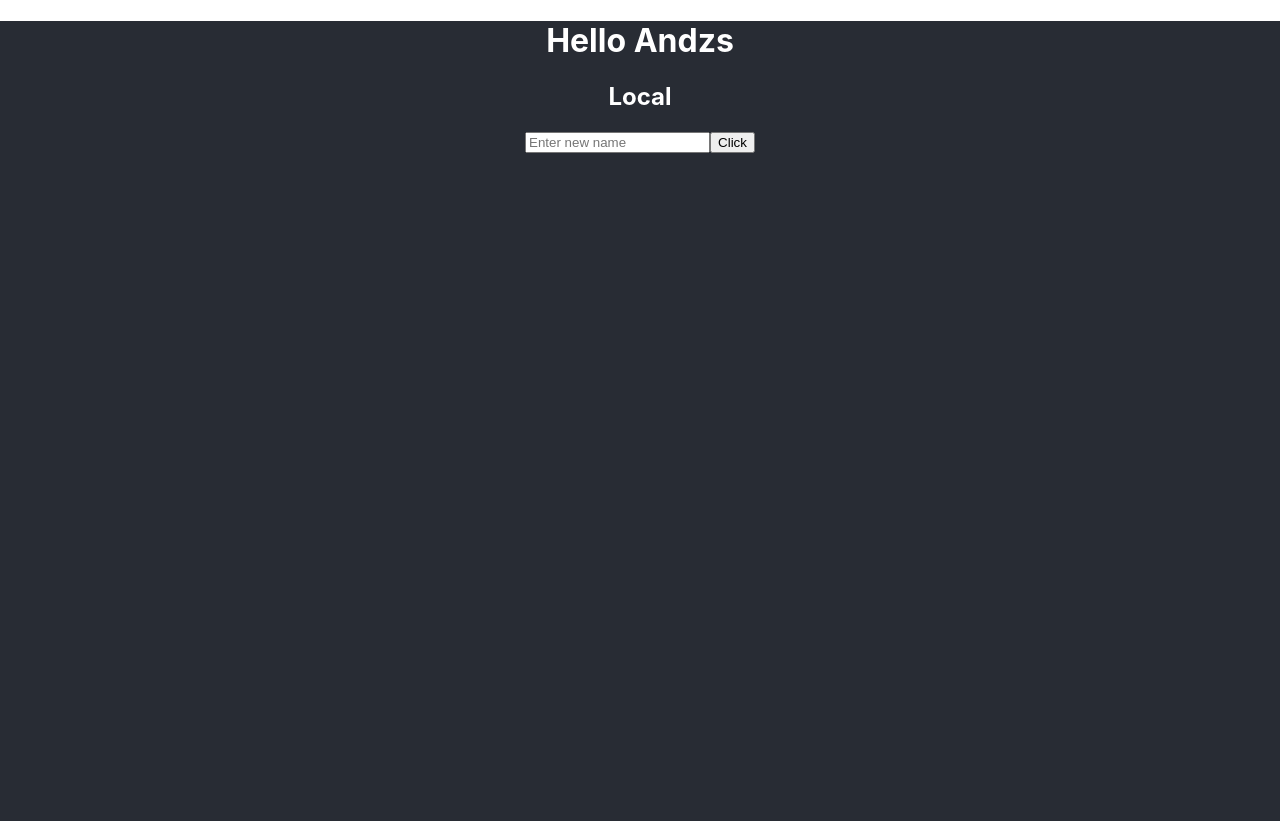
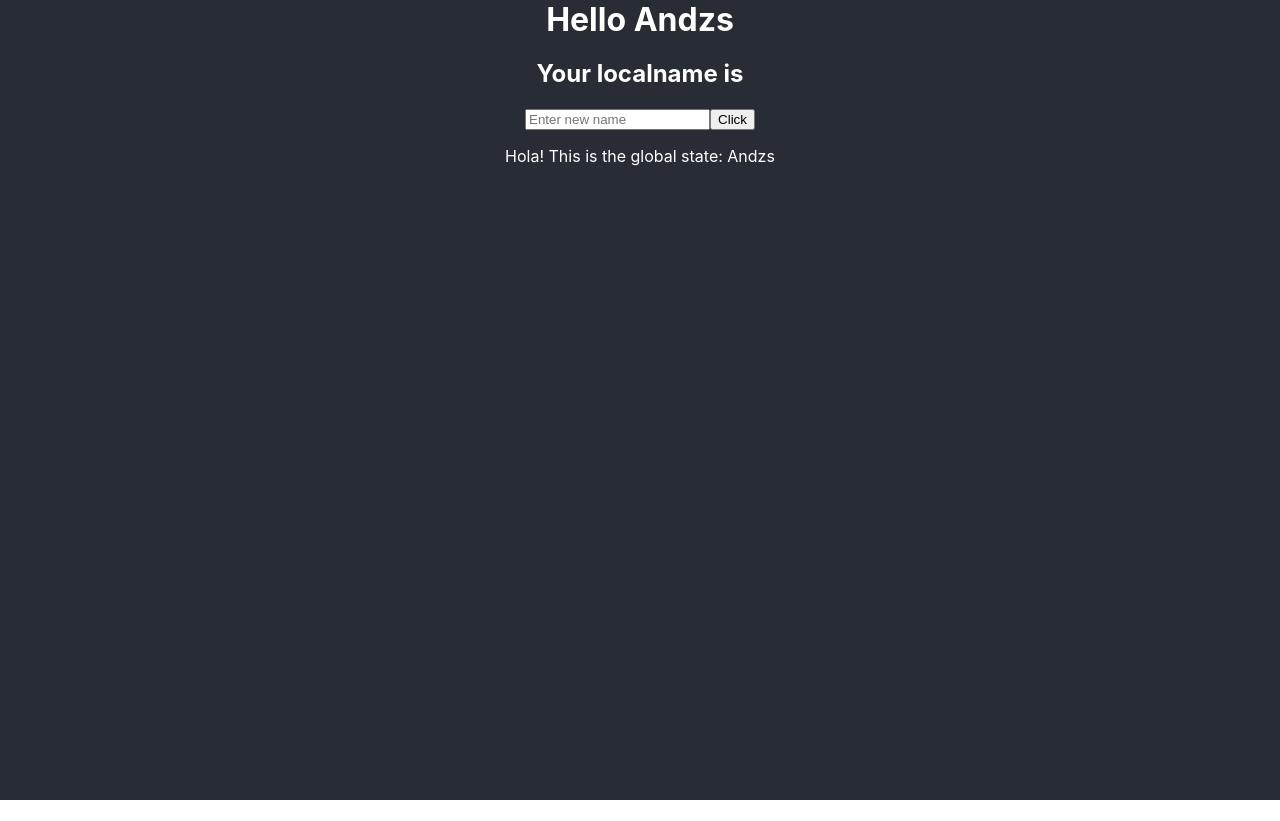
Before and after one commit to AndKorbiel/monster-brawl, a React (Create React App) app: page / in a window 1280 px wide. After the commit the page ends 800 px from the top, so only its background shows below. Built offline with nearby package versions, Linux system fonts and the light colour scheme.

Commit message:
Working stage for react-redux

```diff
--- a/src/App.css
+++ b/src/App.css
@@ -4,3 +4,7 @@
   min-height: 100vh;
   color: white;
 }
+
+h1, .h1 {
+  margin: 0;
+}
--- a/src/App.jsx
+++ b/src/App.jsx
@@ -1,61 +1,19 @@
 import React, { Component } from "react";
-import { connect } from "react-redux";
-import { changeName } from "./redux/actions/index";
+import Main from "./components/main";
+import Sidebar from './components/side';
 import "./App.css";
 
 class App extends Component {
-  constructor(props) {
-    super(props);
-    this.state = {
-      name: ""
-    };
-  }
-
-  handleChange = e => {
-    this.setState({
-      [e.target.name]: e.target.value
-    });
-  };
-
-  handleSubmit = e => {
-    e.preventDefault();
-    const { name } = this.state;
-    this.props.changeName(name);
-    this.setState({ name: "" });
-  };
 
   render() {
-    const { name } = this.state;
 
     return (
       <div className="App">
-        <h1>Hello {this.props.name}</h1>
-        <h2>Local {name}</h2>
-        <form onSubmit={this.handleSubmit}>
-          <input
-            type="text"
-            value={name}
-            name="name"
-            placeholder="Enter new name"
-            onChange={this.handleChange}
-          ></input>
-          <button type="submit">Click</button>
-        </form>
+        <Main/>
+        <Sidebar/>
       </div>
     );
   }
 }
 
-const mapStateToProps = state => {
-  return {
-    name: state.name
-  };
-};
-
-const mapDispatchToProps = dispatch => {
-  return {
-    changeName: name => dispatch(changeName(name))
-  };
-};
-
-export default connect(mapStateToProps, mapDispatchToProps)(App);
+export default App;
--- /dev/null
+++ b/src/components/main.jsx
@@ -0,0 +1,61 @@
+import React, { Component } from 'react';
+import { connect } from 'react-redux';
+import { changeName } from "../redux/actions/index";
+
+class Main extends Component {
+    constructor(props) {
+        super(props);
+        this.state = {
+            isWorking: true,
+            localName: ''
+        }
+    }
+
+    handleChange = e => {
+        this.setState({
+            [e.target.name]: e.target.value
+        });
+    };
+
+    handleSubmit = e => {
+        e.preventDefault();
+        const { localName } = this.state;
+        this.props.changeName(localName);
+        this.setState({ localName: "" });
+    };
+
+    render() {
+        const { localName } = this.state;
+
+        return (
+            <div className="main">
+                <h1>Hello {this.props.name}</h1>
+                <h2>Your localname is {localName}</h2>
+                <form onSubmit={this.handleSubmit}>
+                    <input
+                        type="text"
+                        value={localName}
+                        name="localName"
+                        placeholder="Enter new name"
+                        onChange={this.handleChange}
+                    ></input>
+                    <button type="submit">Click</button>
+                </form>
+            </div>
+        );
+    }
+}
+
+const select = state => {
+    return {
+        name: state.name
+    }
+};
+
+const mapDispatchToProps = dispatch => {
+    return {
+        changeName: localName => { dispatch(changeName(localName))}
+    }
+};
+
+export default connect(select, mapDispatchToProps)(Main);
--- /dev/null
+++ b/src/components/side.jsx
@@ -0,0 +1,22 @@
+import React, { Component } from 'react';
+import { connect } from 'react-redux';
+
+class Sidebar extends Component {
+
+    render() {
+        const { name } = this.props;
+        return (
+            <div className="sidebar">
+            <p>Hola! This is the global state: {name}</p>
+            </div>
+        )
+    }
+}
+
+const select = state => {
+    return {
+        name: state.name
+    }
+};
+
+export default connect(select)(Sidebar);
```
Also changed, not shown: 1 other file (tests, documents, lock files or other folders).
